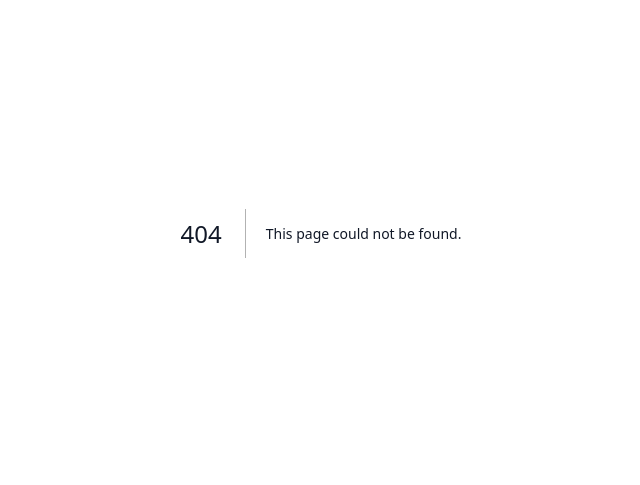
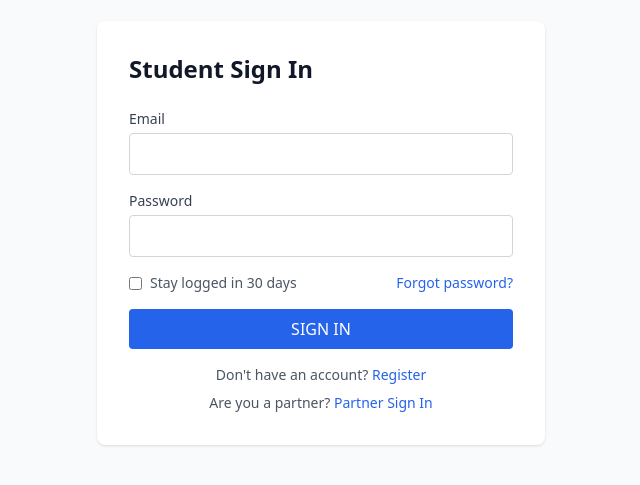
Before and after one commit to guest-li/personal-task, a Next.js app: page /sign-in in a window 1280 px wide. Before the commit this address had no page. Shown: the part 167-652 px from the top of the page, without its empty margins (319-959 px from the left). Built offline with nearby package versions, Linux system fonts and the light colour scheme.

Commit message:
feat: add student sign-in page UI

```diff
--- /dev/null
+++ b/app/(auth)/sign-in/page.tsx
@@ -0,0 +1,116 @@
+"use client";
+
+import { useState } from "react";
+import { useRouter } from "next/navigation";
+
+export default function StudentSignInPage() {
+  const router = useRouter();
+  const [error, setError] = useState("");
+  const [loading, setLoading] = useState(false);
+
+  async function handleSubmit(e: React.FormEvent<HTMLFormElement>) {
+    e.preventDefault();
+    setError("");
+    setLoading(true);
+
+    const form = new FormData(e.currentTarget);
+    const body = {
+      email: form.get("email"),
+      password: form.get("password"),
+      rememberMe: form.get("rememberMe") === "on",
+    };
+
+    try {
+      const res = await fetch("/api/v1/auth/login", {
+        method: "POST",
+        headers: { "Content-Type": "application/json" },
+        body: JSON.stringify(body),
+      });
+
+      if (!res.ok) {
+        const data = await res.json();
+        setError(data.error ?? "Login failed");
+        return;
+      }
+
+      router.push("/user/dashboard");
+    } catch {
+      setError("Network error");
+    } finally {
+      setLoading(false);
+    }
+  }
+
+  return (
+    <main className="flex min-h-screen items-center justify-center bg-gray-50 px-4">
+      <div className="w-full max-w-md rounded-lg bg-white p-8 shadow">
+        <h1 className="mb-6 text-2xl font-bold text-gray-900">Student Sign In</h1>
+
+        {error && (
+          <div className="mb-4 rounded bg-red-50 p-3 text-sm text-red-700">
+            {error}
+          </div>
+        )}
+
+        <form onSubmit={handleSubmit} className="space-y-4">
+          <div>
+            <label htmlFor="email" className="block text-sm font-medium text-gray-700">
+              Email
+            </label>
+            <input
+              id="email"
+              name="email"
+              type="email"
+              required
+              className="mt-1 block w-full rounded border border-gray-300 px-3 py-2 focus:border-blue-500 focus:outline-none focus:ring-1 focus:ring-blue-500"
+            />
+          </div>
+
+          <div>
+            <label htmlFor="password" className="block text-sm font-medium text-gray-700">
+              Password
+            </label>
+            <input
+              id="password"
+              name="password"
+              type="password"
+              required
+              className="mt-1 block w-full rounded border border-gray-300 px-3 py-2 focus:border-blue-500 focus:outline-none focus:ring-1 focus:ring-blue-500"
+            />
+          </div>
+
+          <div className="flex items-center justify-between">
+            <label className="flex items-center gap-2 text-sm text-gray-600">
+              <input type="checkbox" name="rememberMe" className="rounded border-gray-300" />
+              Stay logged in 30 days
+            </label>
+            <a href="/forgot-password" className="text-sm text-blue-600 hover:underline">
+              Forgot password?
+            </a>
+          </div>
+
+          <button
+            type="submit"
+            disabled={loading}
+            className="w-full rounded bg-blue-600 px-4 py-2 text-white hover:bg-blue-700 disabled:opacity-50"
+          >
+            {loading ? "Signing in..." : "SIGN IN"}
+          </button>
+        </form>
+
+        <p className="mt-4 text-center text-sm text-gray-600">
+          Don&apos;t have an account?{" "}
+          <a href="/register" className="text-blue-600 hover:underline">
+            Register
+          </a>
+        </p>
+        <p className="mt-2 text-center text-sm text-gray-600">
+          Are you a partner?{" "}
+          <a href="/partner-sign-in" className="text-blue-600 hover:underline">
+            Partner Sign In
+          </a>
+        </p>
+      </div>
+    </main>
+  );
+}
```
